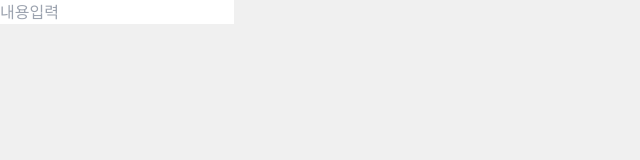
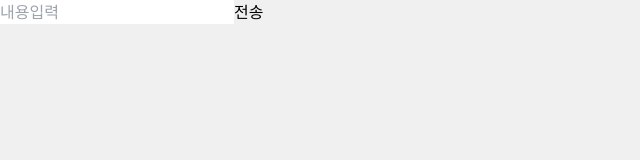
Before and after one commit to kimyeonhee912/nextjs, a Next.js app: page /about in a window 1280 px wide. Shown: the top 160 px of the page, without its empty margins (0-640 px from the left). Built offline with nearby package versions, Linux system fonts and the light colour scheme.

Commit message:
feat: add post api on about-page

```diff
--- a/app/(Pages)/about/clientComponent.jsx
+++ b/app/(Pages)/about/clientComponent.jsx
@@ -1,9 +1,20 @@
 "use client";
 
+import axios from "axios";
 import React, { useState } from "react";
 
 const ClientComponent = () => {
   const [textPost, setTextPost] = useState("");
+  const axiosPost = async () => {
+    try {
+      const res = await axios.post(
+        "http://localhost:3000/api/test/mysql-data",
+        { content: textPost }
+      );
+    } catch (e) {
+      console.log(e);
+    }
+  };
   return (
     <div>
       <input
@@ -11,6 +22,7 @@ const ClientComponent = () => {
         value={textPost}
         onChange={(e) => setTextPost(e.target.value)}
       />
+      <button onClick={axiosPost}>전송</button>
     </div>
   );
 };
```
